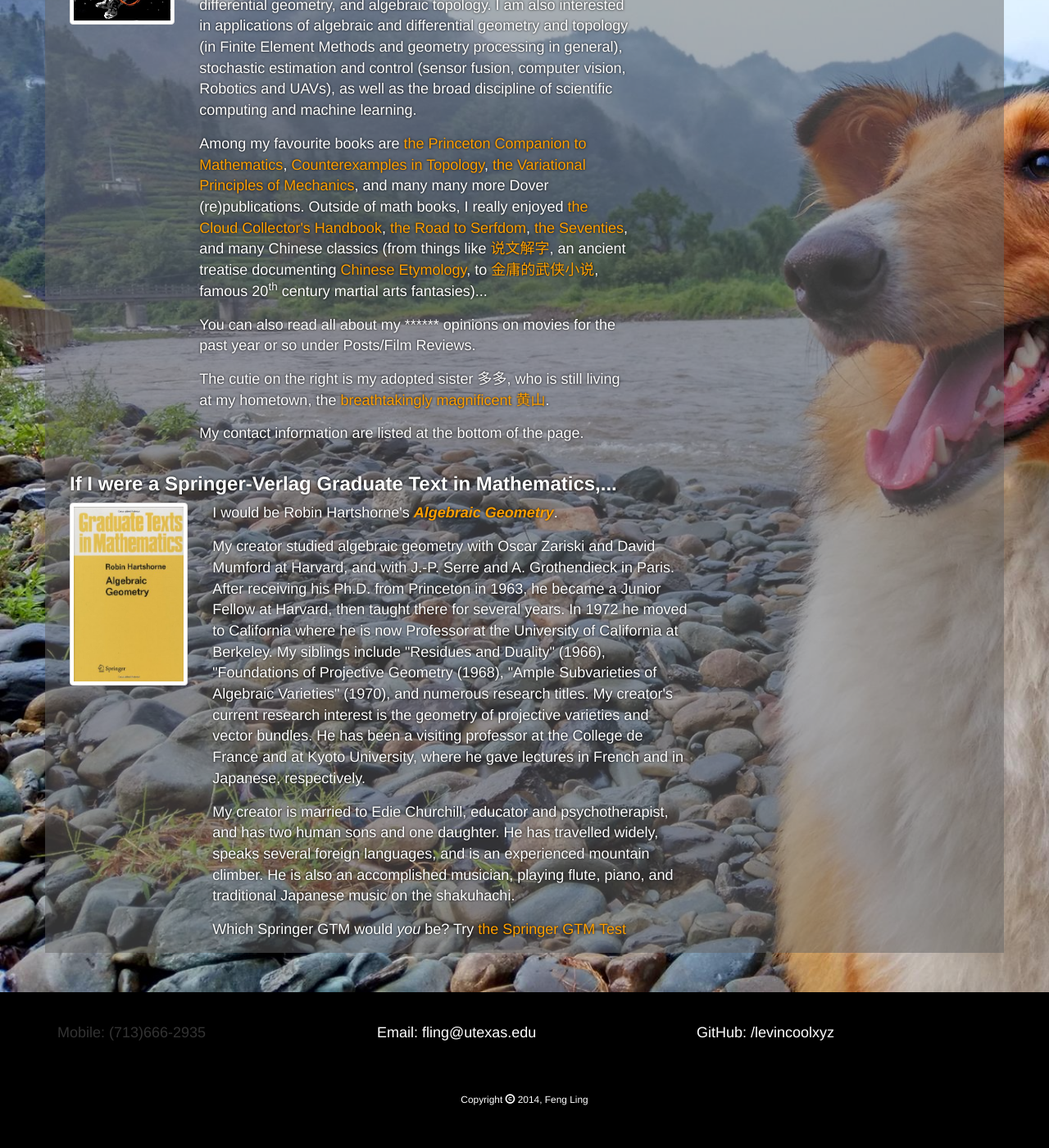
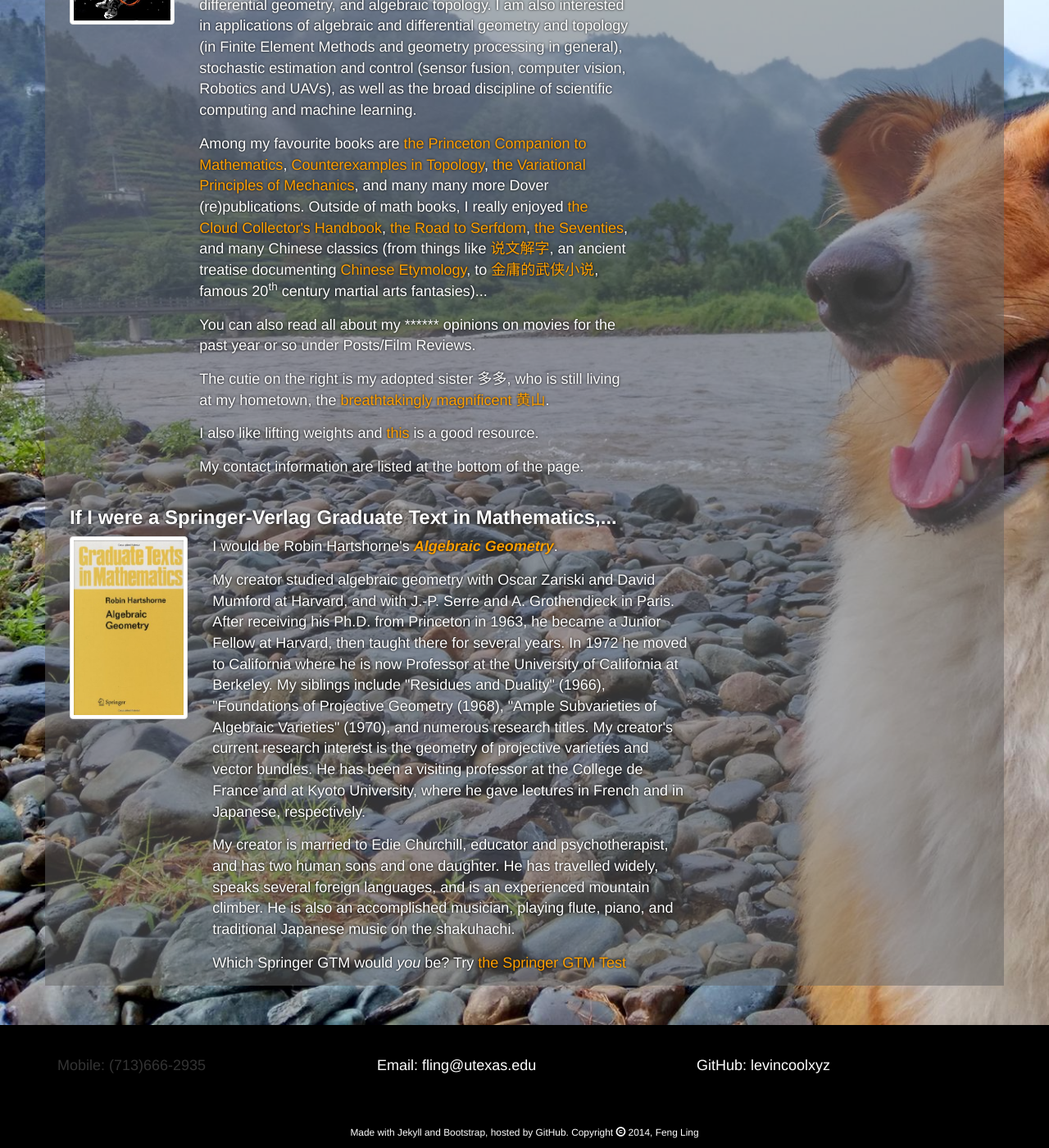
Before and after one commit to levincoolxyz/levincoolxyz.github.io, a Jekyll site: the page built from index.html, in a window 1280 px wide and 1400 px high, scrolled down 345 px. Shown: the whole window at 82% size. Built offline with Jekyll 4.4.1, drawn with Linux system fonts in a browser that asks for light colours; before the commit the page ends 1705 px from its top, so only the background shows below that.

Commit message:
attributions

```diff
--- a/_layouts/default.html
+++ b/_layouts/default.html
@@ -53,11 +53,11 @@
 						<h4><a href="mailto:fling@utexas.edu">Email: fling@utexas.edu</a></h4>
 					</div>
 					<div id="github" class="container col-md-4">
-						<h4><a href="https://github.com/levincoolxyz">GitHub: /levincoolxyz</a></h4>
+						<h4><a href="https://github.com/levincoolxyz">GitHub: levincoolxyz</a></h4>
 					</div>
 				</div>
 				<div id="cp" class="row">
-					<p class="text-center"><small>Copyright <span class="glyphicon glyphicon-copyright-mark"></span> 2014, Feng Ling</small></p>
+					<p class="text-center"><small><span title="In Deux jours, une nuit">Made with <a href="http://jekyllrb.com/">Jekyll</a> and <a href="http://getbootstrap.com/">Bootstrap</a>, hosted by <a href="https://pages.github.com/">GitHub</a></span>. Copyright <span class="glyphicon glyphicon-copyright-mark"></span> 2014, Feng Ling</small></p>
 				</div>
 			</div>
 		</footer>
--- a/index.html
+++ b/index.html
@@ -19,6 +19,7 @@ title: FENG LING
 			<p>Among my favourite books are <a href="http://www.amazon.com/gp/product/0691118809/ref=oh_aui_detailpage_o01_s01?ie=UTF8&psc=1">the Princeton Companion to Mathematics</a>, <a href="http://www.amazon.com/gp/product/048668735X/ref=oh_aui_detailpage_o01_s00?ie=UTF8&psc=1">Counterexamples in Topology</a>, <a href="http://www.amazon.com/gp/product/0486650677/ref=oh_aui_detailpage_o07_s00?ie=UTF8&psc=1">the Variational Principles of Mechanics</a>, and many many more Dover (re)publications. Outside of math books, I really enjoyed <a href="http://www.amazon.com/gp/product/0811875423/ref=oh_aui_detailpage_o07_s00?ie=UTF8&psc=1">the Cloud Collector's Handbook</a>, <a href="http://www.amazon.com/Road-Serfdom-Documents---Definitive-Collected/dp/0226320553/ref=sr_1_1?s=books&ie=UTF8&qid=1420456736&sr=1-1&keywords=road+to+serfdom">the Road to Serfdom</a>, <a href="http://www.amazon.com/Seventies-American-Culture-Society-Politics/dp/030681126X/ref=sr_1_1?s=books&ie=UTF8&qid=1420456796&sr=1-1&keywords=the+seventies">the Seventies</a>, and many Chinese classics (from things like <a href="http://book.douban.com/subject/1519026/">说文解字</a>, an ancient treatise documenting <a href="http://www.chineseetymology.org/">Chinese Etymology</a>, to <a href="http://wx.tianyabook.org/writer/jinyong.html">金庸的武侠小说</a>, famous 20<sup>th</sup> century martial arts fantasies)...</p>
 			<p>You can also read all about my ****** opinions on movies for the past year or so under Posts/Film Reviews.</p>
 			<p>The cutie on the right is my adopted sister 多多, who is still living at my hometown, the <a href="http://ppcdn.500px.org/94138531/21b07ff790aadd89aeea7080fefb71163d93c0d1/2048.jpg">breathtakingly magnificent</a> <a href="https://en.wikipedia.org/wiki/Huangshan">黄山</a>.</p>
+			<p>I also like lifting weights and <a href="http://www.exrx.net/Lists/Directory.html">this</a> is a good resource.</p>
 			<p>My contact information are listed at the bottom of the page.</p>
 		</div>
 	</div>
```
